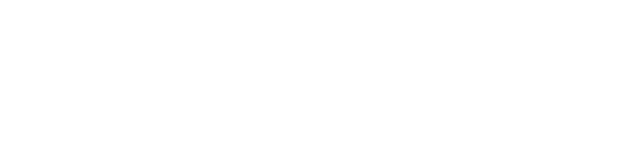
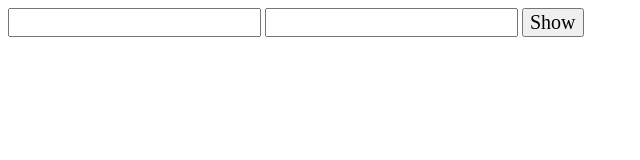
Before and after one commit to dzikieszosy/learning_projects, a plain HTML site: page project_0_number range/index.html in a window 1280 px wide. Shown: the whole page, without its empty margins (0-640 px from the left). Drawn offline with Linux system fonts and the light colour scheme.

Commit message:
project number range finished

```diff
--- a/project_0_number range/index.html
+++ b/project_0_number range/index.html
@@ -6,10 +6,41 @@
    <meta http-equiv="X-UA-Compatible" content="IE=edge">
    <meta name="viewport" content="width=device-width, initial-scale=1.0">
    <title>Number range</title>
+   <style>
+      input {
+         font-size: 20px;
+         line-height: 20px;
+         font-family: ubuntu;
+         margin-bottom: 10px;
+      }
+
+      div {
+         font-size: 20px;
+         line-height: 20px;
+         font-family: ubuntu;
+         margin-top: 20px;
+      }
+   </style>
 </head>
 
 <body>
+   <input type="text" id="field1">
+   <input type="text" id="field2">
+   <input type="submit" value="Show" onclick="writeF()">
+   <div id="result"></div>
+   <script>
+      function writeF() {
+         const number1 = document.getElementById('field1').value;
+         const number2 = document.getElementById('field2').value;
+         let texttext = "";
 
+         for (i = number1; i <= number2; i++) {
+            texttext = texttext + i + " ";
+
+         }
+         document.getElementById('result').innerHTML = texttext;
+      }
+   </script>
 </body>
 
 </html>
```
